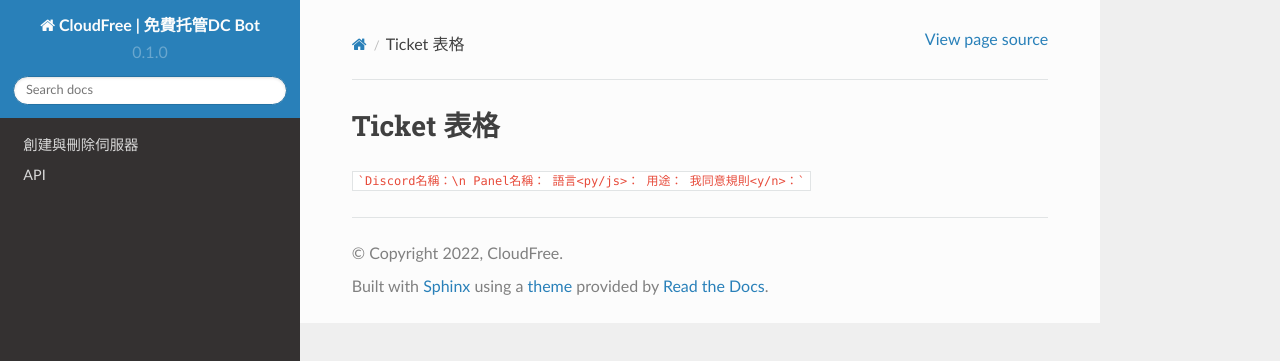
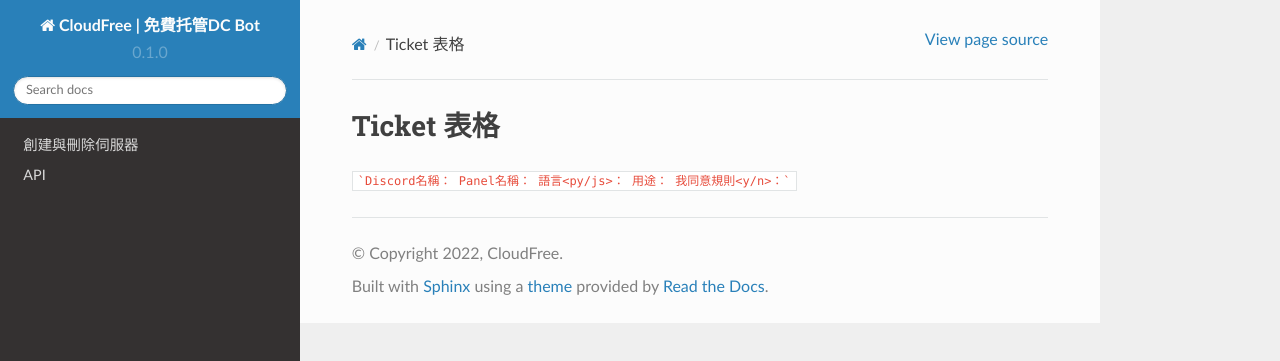
Before and after one commit to alexkong1123/cloudfree-docs, a Sphinx documentation site: the page built from docs/source/ticket_form.rst, in a window 1280 px wide. Shown: the top 361 px of the page. Built offline with Sphinx 7.4.7 and the Read the Docs theme 2.0.0, drawn with Linux system fonts in a browser that asks for light colours.

Commit message:
Update ticket_form.rst

````diff
--- a/docs/source/ticket_form.rst
+++ b/docs/source/ticket_form.rst
@@ -1,7 +1,7 @@
 Ticket 表格
 =====
 
-```Discord名稱：\n
+```Discord名稱：
 Panel名稱：
 語言<py/js>：
 用途：
````
